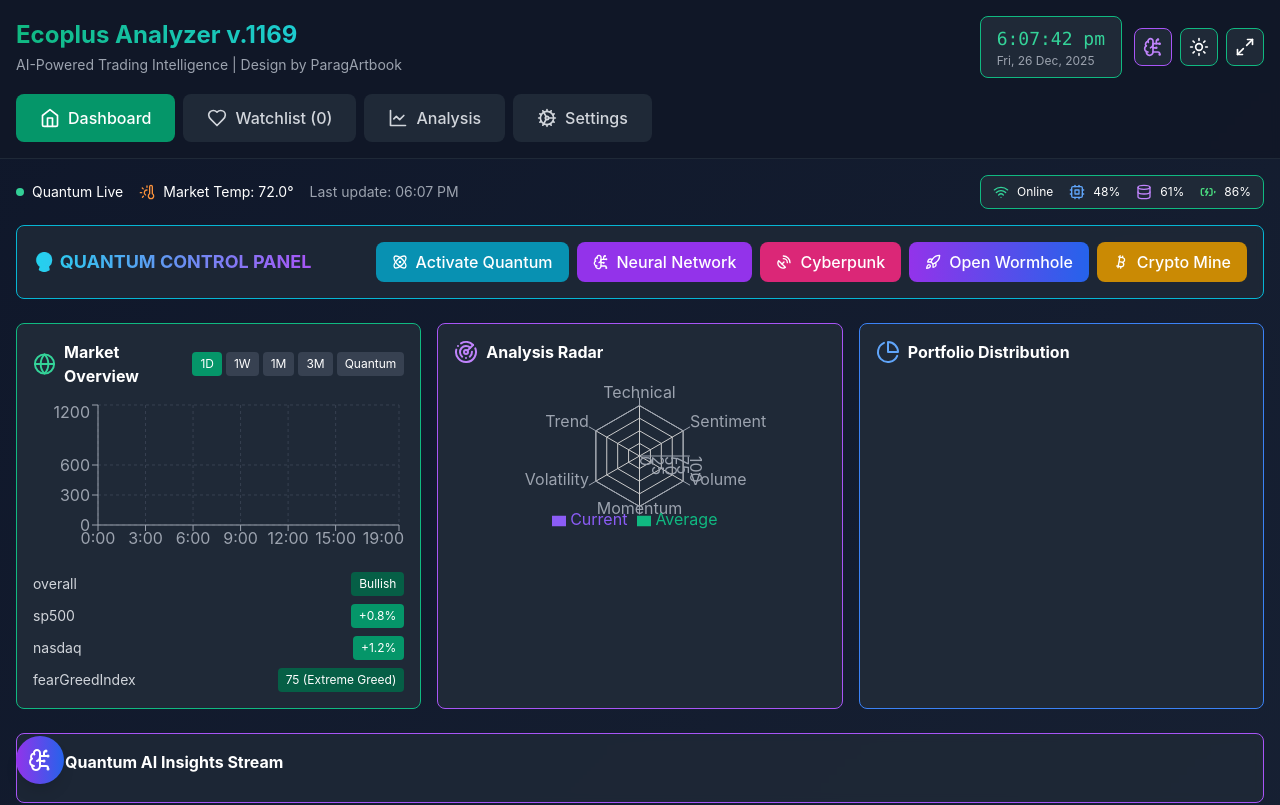
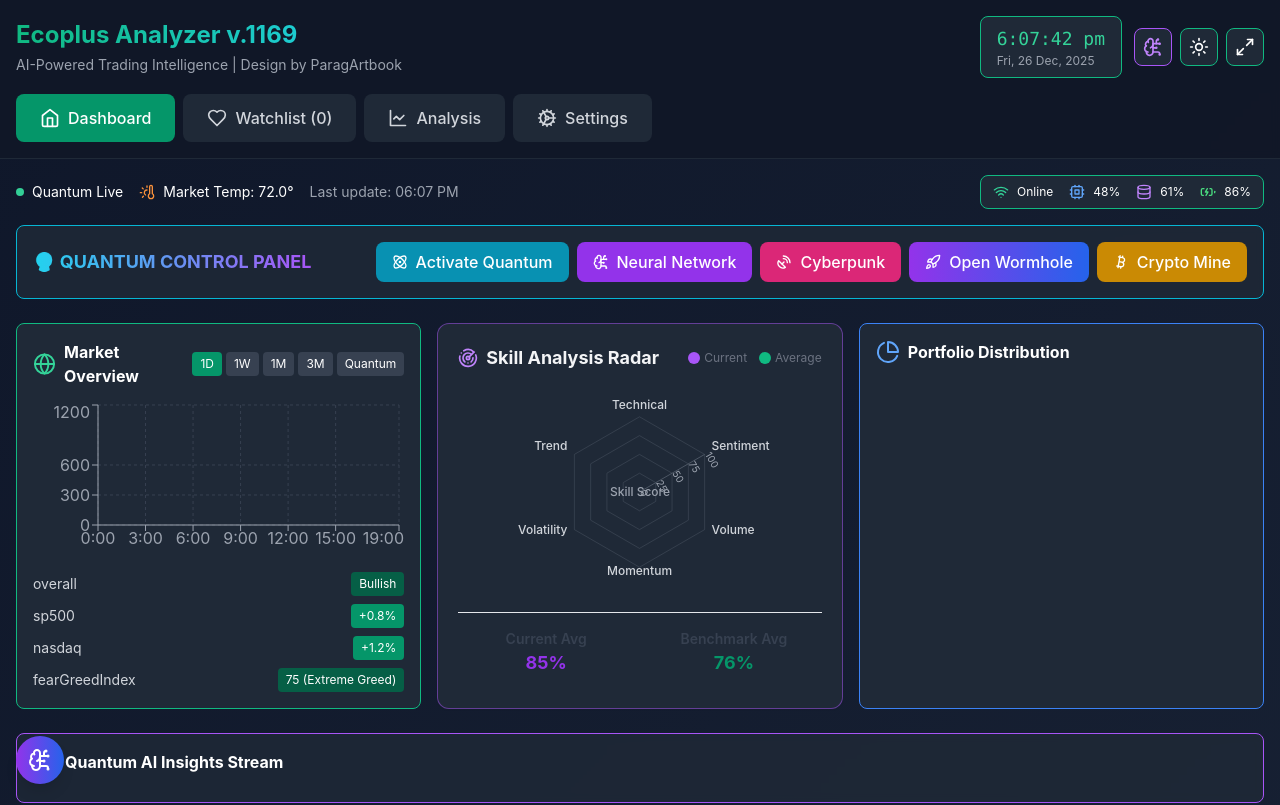
Before and after one commit to paragla21-bit/ecoplus-v.1, a React (Vite) app: page / in a window 1280 px wide. Shown: the top 805 px of the page. Built offline with nearby package versions, Linux system fonts and the light colour scheme.

Commit message:
Fresh clean code with no duplicates

```diff
--- a/src/App.jsx
+++ b/src/App.jsx
@@ -1128,22 +1128,124 @@ useEffect(() => {
           </div>
         </div>
 
-        {/* Radar Chart for Analysis */}
-        <div className={`${darkMode ? 'bg-gray-800' : 'bg-white'} rounded-lg p-4 border ${darkMode ? 'border-purple-500' : 'border-purple-200'}`}>
-          <h3 className="font-bold mb-3 flex items-center">
-            <Radar className="mr-2 text-purple-400" /> Analysis Radar
+        {/* Enhanced Radar Chart for Analysis */}
+<div className={`${darkMode ? 'bg-gray-800' : 'bg-white'} rounded-xl p-5 border ${darkMode ? 'border-purple-500/50' : 'border-purple-200'} shadow-sm hover:shadow-md transition-shadow duration-300`}>
+  <div className="flex items-center justify-between mb-4">
+    <h3 className="font-bold text-lg flex items-center">
+      <Radar className="mr-2 text-purple-400" size={20} />
+      <span className={darkMode ? 'text-gray-100' : 'text-gray-800'}>Skill Analysis Radar</span>
     </h3>
-          <div className="h-40">
+    <div className="text-xs text-gray-500 flex items-center">
+      <div className="flex items-center mr-3">
+        <div className="w-3 h-3 rounded-full bg-purple-500 mr-1"></div>
+        <span>Current</span>
+      </div>
+      <div className="flex items-center">
+        <div className="w-3 h-3 rounded-full bg-emerald-500 mr-1"></div>
+        <span>Average</span>
+      </div>
+    </div>
+  </div>
+
+  <div className="h-52 relative">
     <ResponsiveContainer width="100%" height="100%">
-              <RadarChart data={radarData}>
-                <PolarGrid />
-                <PolarAngleAxis dataKey="subject" stroke={darkMode ? "#9ca3af" : "#6b7280"} />
-                <PolarRadiusAxis stroke={darkMode ? "#9ca3af" : "#6b7280"} />
-                <RechartsRadar name="Current" dataKey="A" stroke="#8b5cf6" fill="#8b5cf6" fillOpacity={0.3} />
-                <RechartsRadar name="Average" dataKey="B" stroke="#10b981" fill="#10b981" fillOpacity={0.3} />
-                <Legend />
+      <RadarChart
+        data={radarData}
+        margin={{ top: 10, right: 30, bottom: 10, left: 30 }}
+      >
+        <PolarGrid
+          stroke={darkMode ? "#4b5563" : "#e5e7eb"}
+          strokeWidth={0.5}
+          radialLines={false}
+        />
+        <PolarAngleAxis
+          dataKey="subject"
+          tick={{
+            fill: darkMode ? "#d1d5db" : "#4b5563",
+            fontSize: 12,
+            fontWeight: 500
+          }}
+          tickLine={false}
+        />
+        <PolarRadiusAxis
+          angle={30}
+          domain={[0, 100]}
+          tick={{
+            fill: darkMode ? "#9ca3af" : "#6b7280",
+            fontSize: 10
+          }}
+          stroke={darkMode ? "#4b5563" : "#e5e7eb"}
+          tickCount={5}
+        />
+        <RechartsRadar
+          name="Current"
+          dataKey="A"
+          stroke="#8b5cf6"
+          strokeWidth={2}
+          fill="url(#currentGradient)"
+          fillOpacity={0.4}
+        />
+        <RechartsRadar
+          name="Average"
+          dataKey="B"
+          stroke="#10b981"
+          strokeWidth={1.5}
+          strokeDasharray="3 3"
+          fill="url(#averageGradient)"
+          fillOpacity={0.2}
+        />
+
+        {/* Gradient Definitions */}
+        <defs>
+          <linearGradient id="currentGradient" x1="0" y1="0" x2="0" y2="1">
+            <stop offset="0%" stopColor="#8b5cf6" stopOpacity={0.6}/>
+            <stop offset="100%" stopColor="#8b5cf6" stopOpacity={0.1}/>
+          </linearGradient>
+          <linearGradient id="averageGradient" x1="0" y1="0" x2="0" y2="1">
+            <stop offset="0%" stopColor="#10b981" stopOpacity={0.4}/>
+            <stop offset="100%" stopColor="#10b981" stopOpacity={0.05}/>
+          </linearGradient>
+        </defs>
+
+        <Tooltip
+          contentStyle={{
+            backgroundColor: darkMode ? '#374151' : '#ffffff',
+            border: darkMode ? '1px solid #4b5563' : '1px solid #e5e7eb',
+            borderRadius: '8px',
+            boxShadow: '0 4px 6px -1px rgba(0, 0, 0, 0.1)',
+          }}
+          labelStyle={{
+            color: darkMode ? '#f3f4f6' : '#111827',
+            fontWeight: 600,
+            marginBottom: '4px'
+          }}
+          formatter={(value) => [`${value}%`, 'Score']}
+        />
       </RadarChart>
     </ResponsiveContainer>
+
+    {/* Center label */}
+    <div className="absolute top-1/2 left-1/2 transform -translate-x-1/2 -translate-y-1/2 text-center pointer-events-none">
+      <div className={`text-xs font-medium ${darkMode ? 'text-gray-400' : 'text-gray-500'}`}>
+        Skill Score
+      </div>
+    </div>
+  </div>
+
+  {/* Stats summary */}
+  <div className="mt-4 pt-4 border-t border-gray-200 dark:border-gray-700 grid grid-cols-2 gap-3 text-sm">
+    <div className="text-center">
+      <div className="font-semibold text-gray-700 dark:text-gray-300">Current Avg</div>
+      <div className="text-lg font-bold text-purple-600 dark:text-purple-400">
+        {Math.round(radarData.reduce((acc, item) => acc + item.A, 0) / radarData.length)}%
+      </div>
+    </div>
+    <div className="text-center">
+      <div className="font-semibold text-gray-700 dark:text-gray-300">Benchmark Avg</div>
+      <div className="text-lg font-bold text-emerald-600 dark:text-emerald-400">
+        {Math.round(radarData.reduce((acc, item) => acc + item.B, 0) / radarData.length)}%
+      </div>
+    </div>
   </div>
 </div>
 
```
Lines whose indentation alone changed are shown as unchanged.
